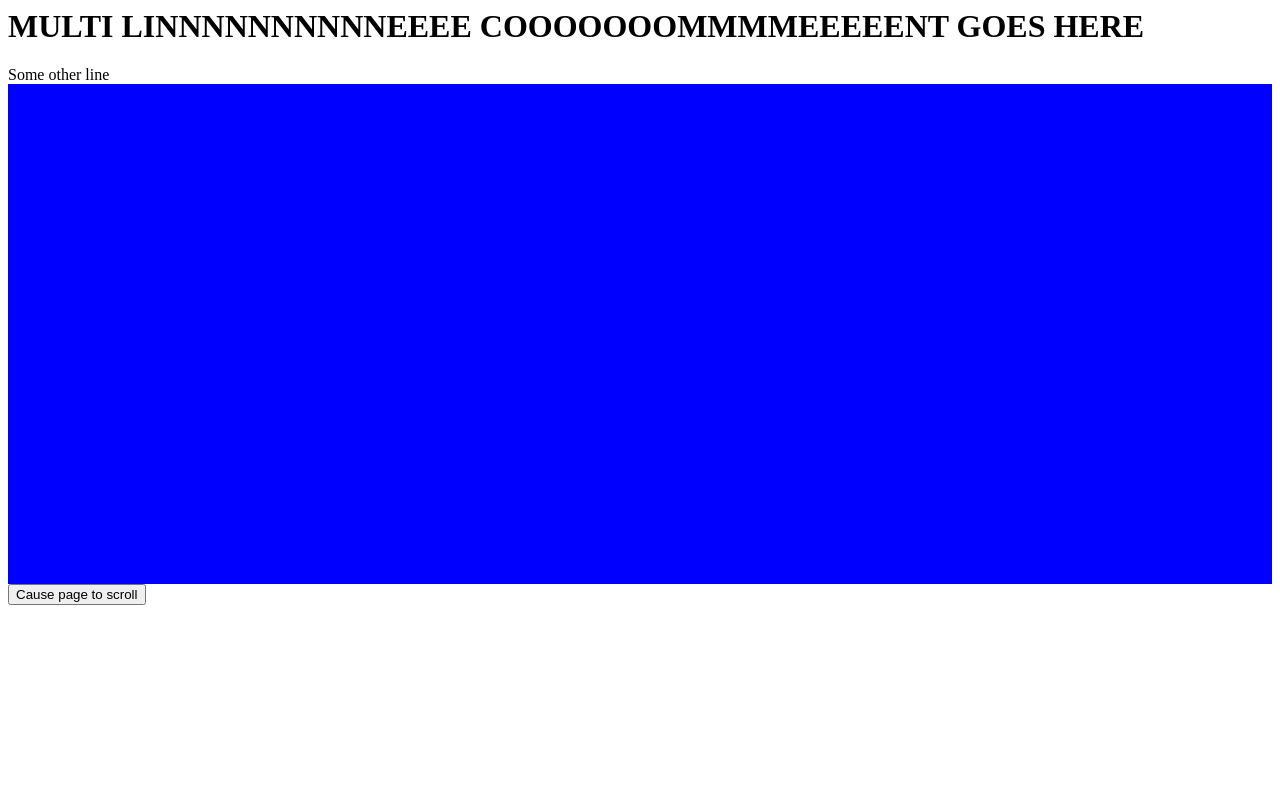
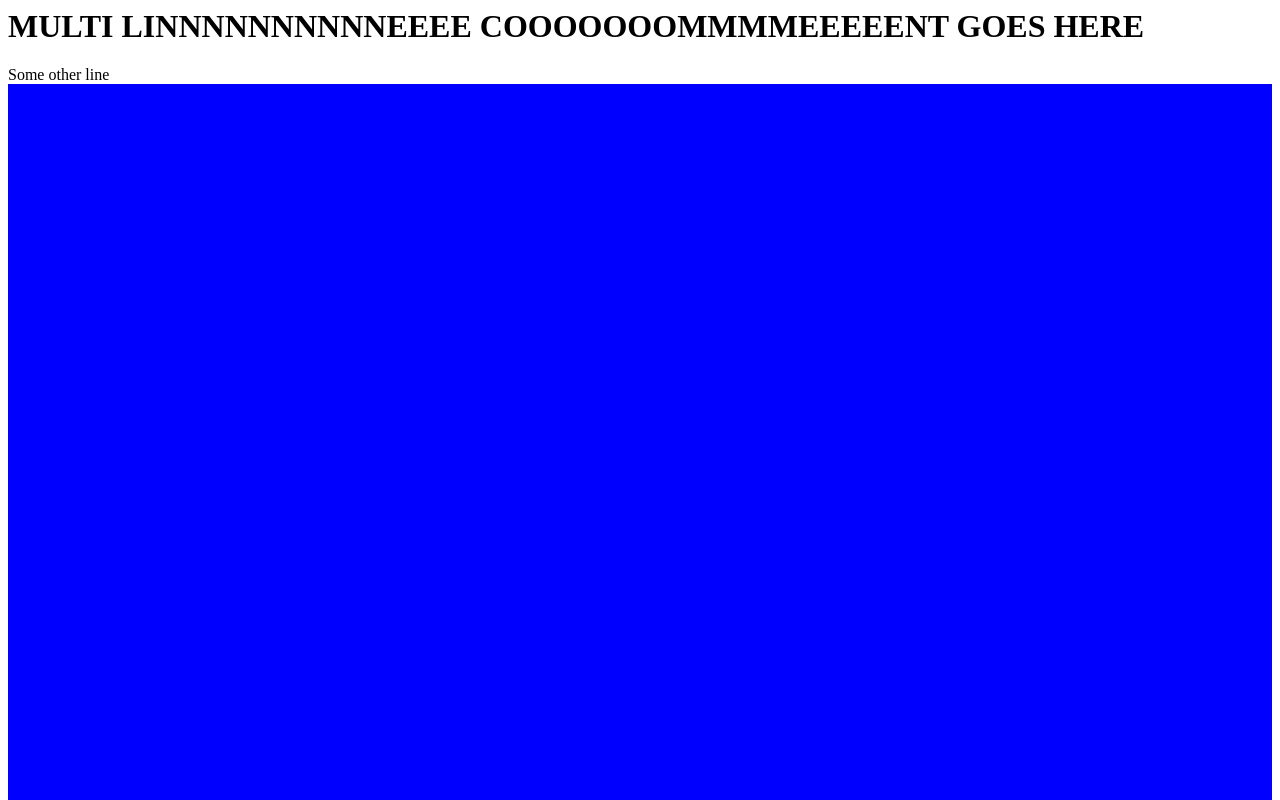
Before and after one commit to ayithe/test, a plain HTML site: page pageOne.html in a window 1280 px wide. Shown: the top 800 px of the page. Drawn offline with Linux system fonts and the light colour scheme.

Commit message:
Update pageOne.html

```diff
--- a/pageOne.html
+++ b/pageOne.html
@@ -4,7 +4,7 @@
 <h1>MULTI LINNNNNNNNNNEEEE COOOOOOOMMMMEEEEENT GOES HERE</h1>
 <span>Some other line</span>
 
-<div style="height: 500px; width: 100%; background-color: blue"></div>
+<div style="height: 1500px; width: 100%; background-color: blue"></div>
 <button type="button" onclick="addToDom()">Cause page to scroll</button>
 <div id="x"></div>
 </div>
```
